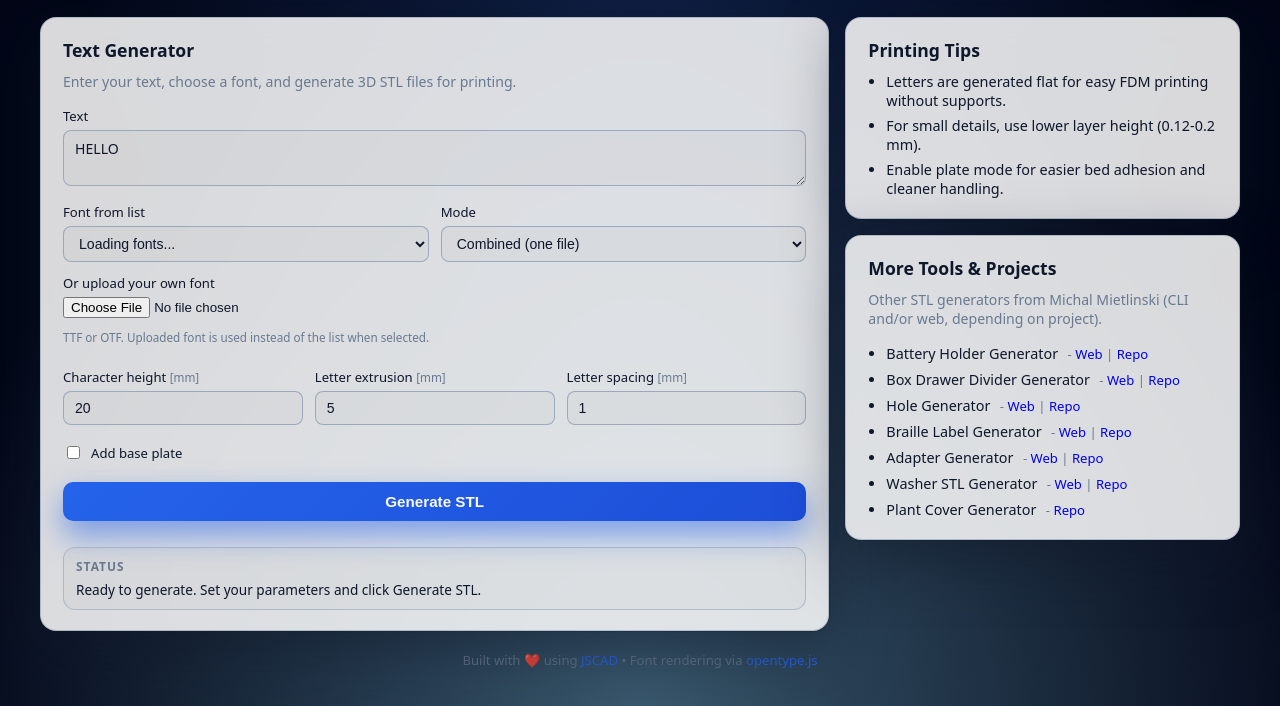
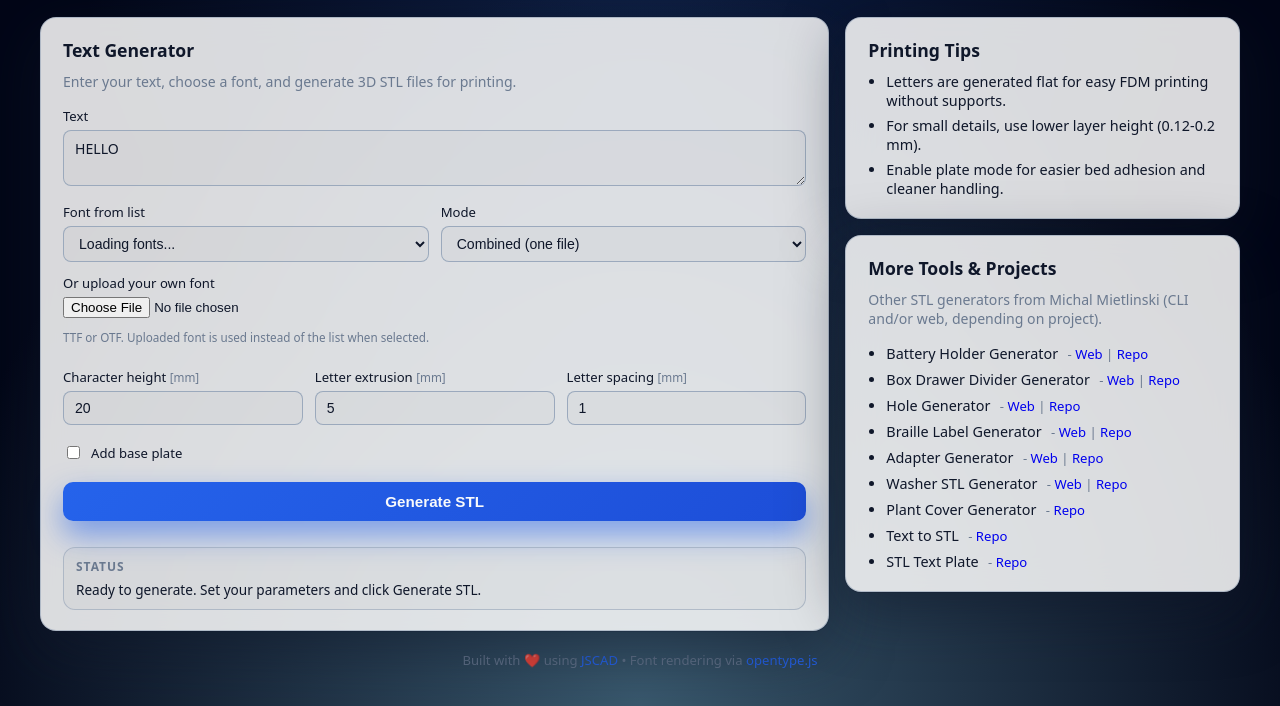
Before and after one commit to michalmietlinski/text-to-stl, a website: page web/index.html in a window 1280 px wide. Shown: the part 97-803 px from the top of the page. Drawn offline with nearby package versions, Linux system fonts and the light colour scheme.

Commit message:
Additional link

```diff
--- a/web/index.html
+++ b/web/index.html
@@ -229,6 +229,8 @@
               <li>Adapter Generator<span class="project-note"> - <a href="https://michalmietlinski.github.io/adapter-generator/" target="_blank">Web</a> | <a href="https://github.com/michalmietlinski/adapter-generator" target="_blank">Repo</a></span></li>
               <li>Washer STL Generator<span class="project-note"> - <a href="https://michalmietlinski.github.io/washer_generator/" target="_blank">Web</a> | <a href="https://github.com/michalmietlinski/washer_generator" target="_blank">Repo</a></span></li>
               <li>Plant Cover Generator<span class="project-note"> - <a href="https://github.com/michalmietlinski/plant-cover-generator" target="_blank">Repo</a></span></li>
+              <li>Text to STL<span class="project-note"> - <a href="https://github.com/michalmietlinski/text-to-stl" target="_blank">Repo</a></span></li>
+              <li>STL Text Plate<span class="project-note"> - <a href="https://github.com/michalmietlinski/stl-text-plate" target="_blank">Repo</a></span></li>
             </ul>
           </section>
         </div>
```
Also changed, not shown: docs/index.html (+1 -0 lines).
